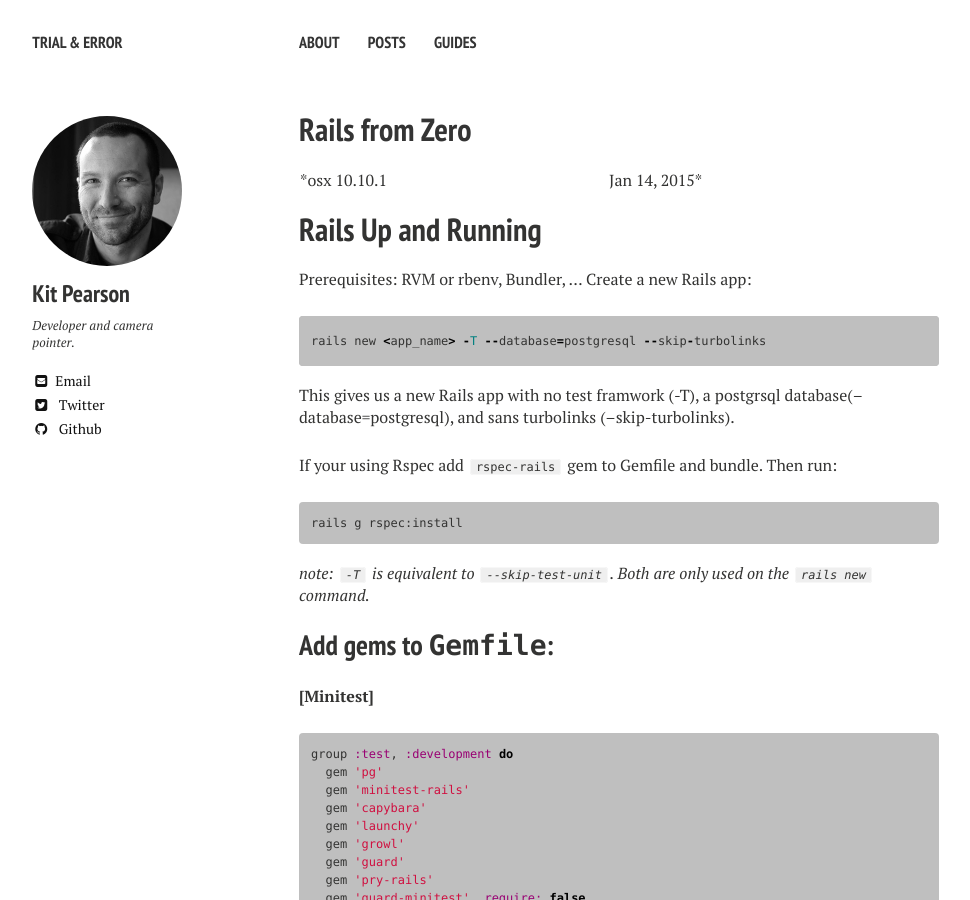
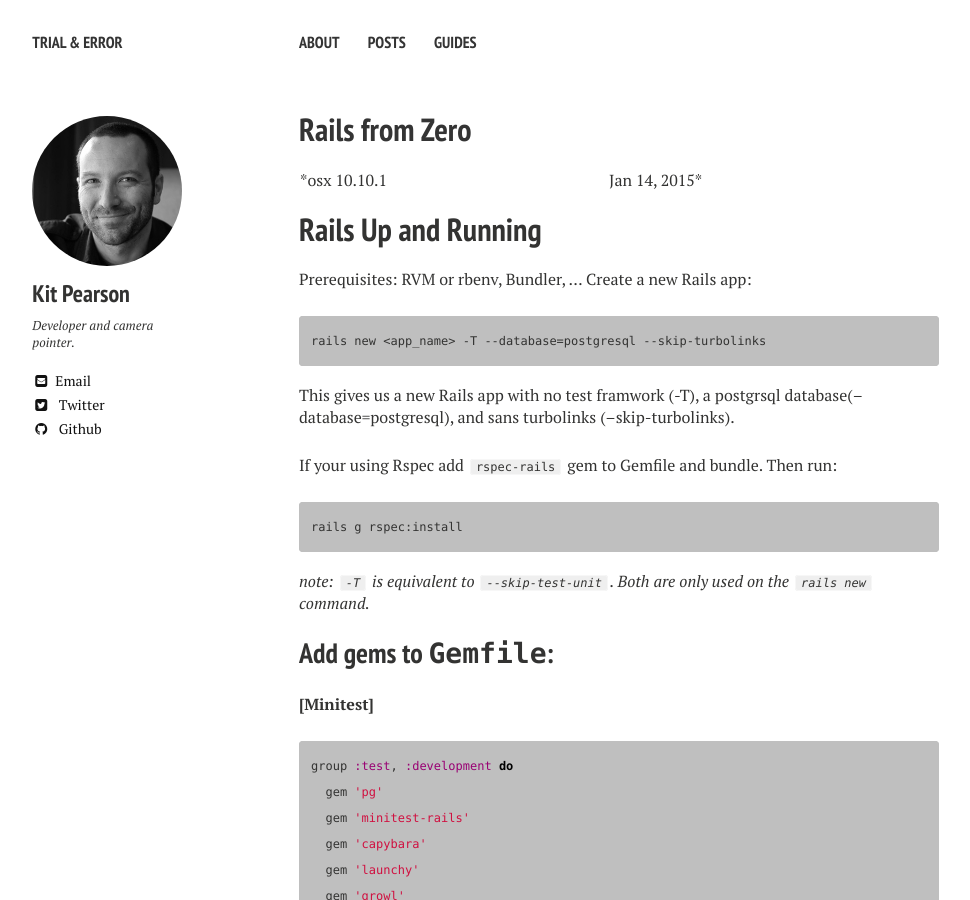
Before and after one commit to kpearson/kpearson.github.io, a Jekyll site: the page built from _posts/rails/2013-08-23-rails-from-zero.md, in a window 1280 px wide and 900 px high. Shown: the whole window, without its empty margins (21-991 px from the left). Built offline with Jekyll 4.4.1, drawn with Linux system fonts in a browser that asks for light colours; nearby versions of some CDN libraries; Markdown is read by kramdown in place of the engine named in the settings.

Commit message:
trying code fencing

````diff
--- a/_posts/rails/2013-08-23-rails-from-zero.md
+++ b/_posts/rails/2013-08-23-rails-from-zero.md
@@ -11,7 +11,7 @@
 Prerequisites: RVM or rbenv, Bundler, ...
 Create a new Rails app:
 
-```ruby
+```
 rails new <app_name> -T --database=postgresql --skip-turbolinks
 ```
 
@@ -21,9 +21,9 @@
 
 If your using Rspec add `rspec-rails` gem to Gemfile and bundle.
 Then run:
-{% highlight bash %}
+```bash
 rails g rspec:install
-{% endhighlight %}
+```
 *note: `-T` is equivalent to `--skip-test-unit`.
 Both are only used on the `rails new` command.*
 
@@ -31,7 +31,7 @@
 
 __[Minitest]__
 
-{% highlight ruby %}
+```ruby
 group :test, :development do
   gem 'pg'
   gem 'minitest-rails'
@@ -42,7 +42,7 @@
   gem 'pry-rails'
   gem 'guard-minitest', require: false
 end
-{% endhighlight %}
+```
 
 __Or__
 
````
